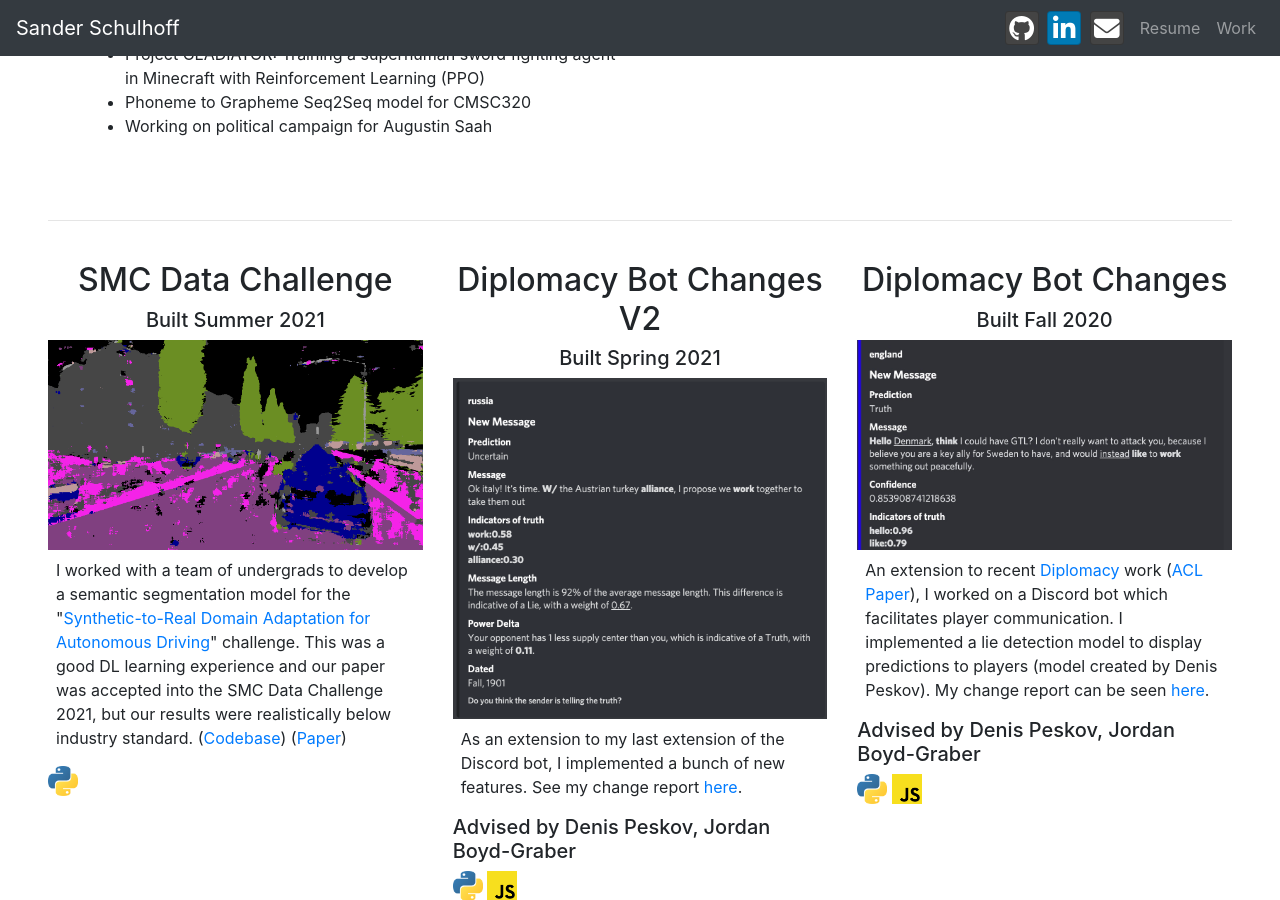
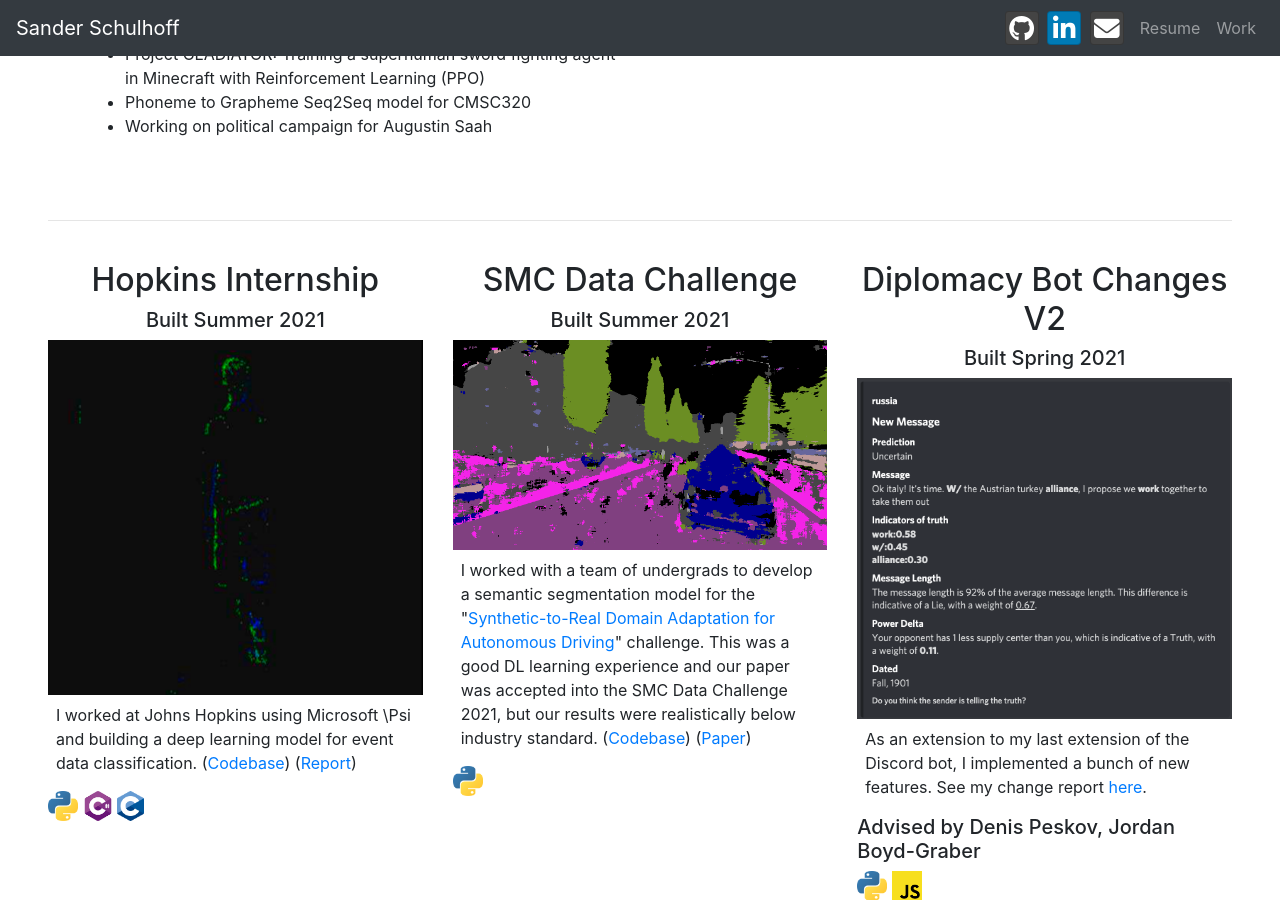
Before and after one commit to trigaten/trigaten.github.io, a Jekyll site: the page built from index.html, in a window 1280 px wide and 900 px high, scrolled down 849 px. Built offline with Jekyll 4.4.1, drawn with Linux system fonts in a browser that asks for light colours; nearby versions of some CDN libraries.

Commit message:
hopkins internship

```diff
--- a/_data/projects.yml
+++ b/_data/projects.yml
@@ -1,3 +1,20 @@
+# SMC Data Challenge
+- title: Hopkins Internship
+  description:
+    I worked at Johns Hopkins using Microsoft \Psi and building a deep learning model
+    for event data classification.
+    (<a href="https://github.com/trigaten/Event_Video_Classification">Codebase<a>) (<a href="assets/media/Hopkins_PSI_DL.pdf" target="_blank">Report<a>)
+  image:  <img src="assets/media/event.png" class="img-fluid">
+  categories:
+    - professional
+    - research
+    - machine-learning
+  tags:
+    - python
+    - c-sharp
+    - c
+  date: Summer 2021
+
 # SMC Data Challenge
 - title: SMC Data Challenge
   description:
```
Also changed, not shown: assets/media/event.png (added), assets/media/logos/c-sharp.png (added), assets/media/logos/c.png (added), 1 other file.
